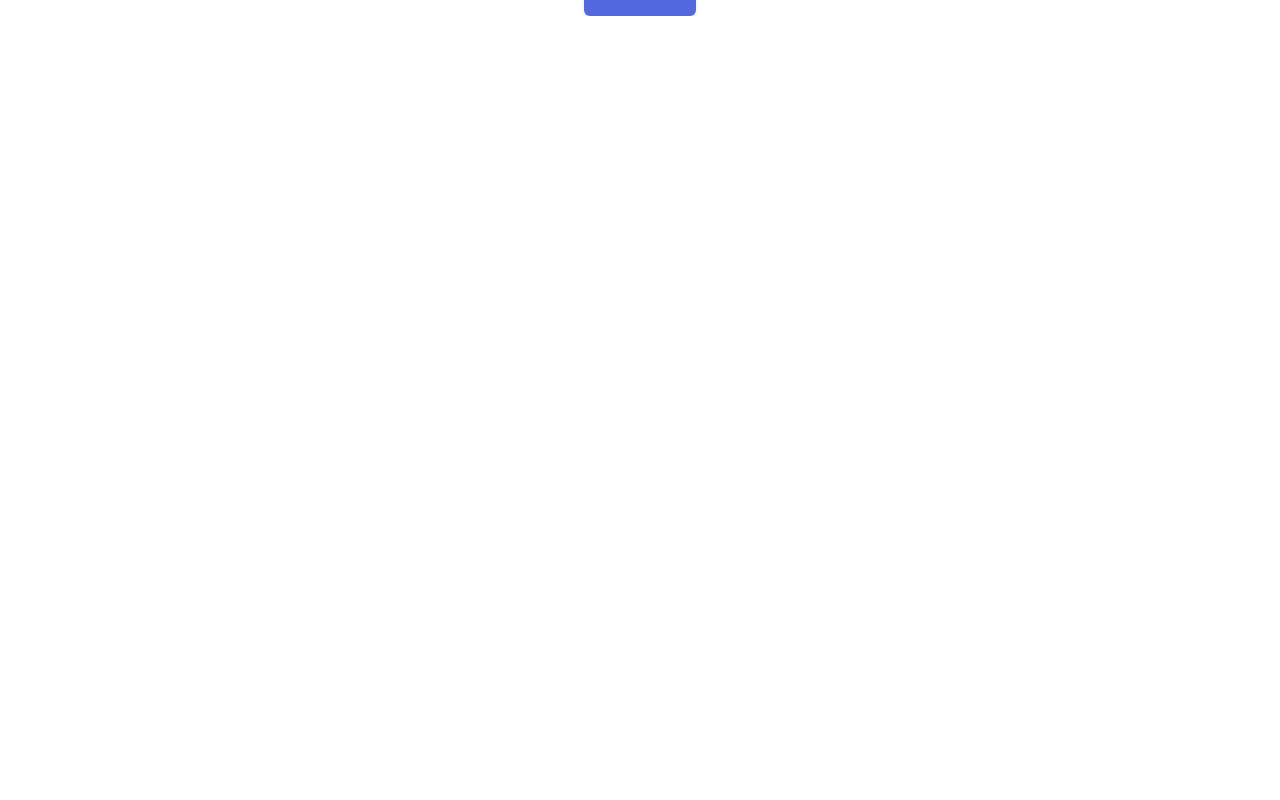
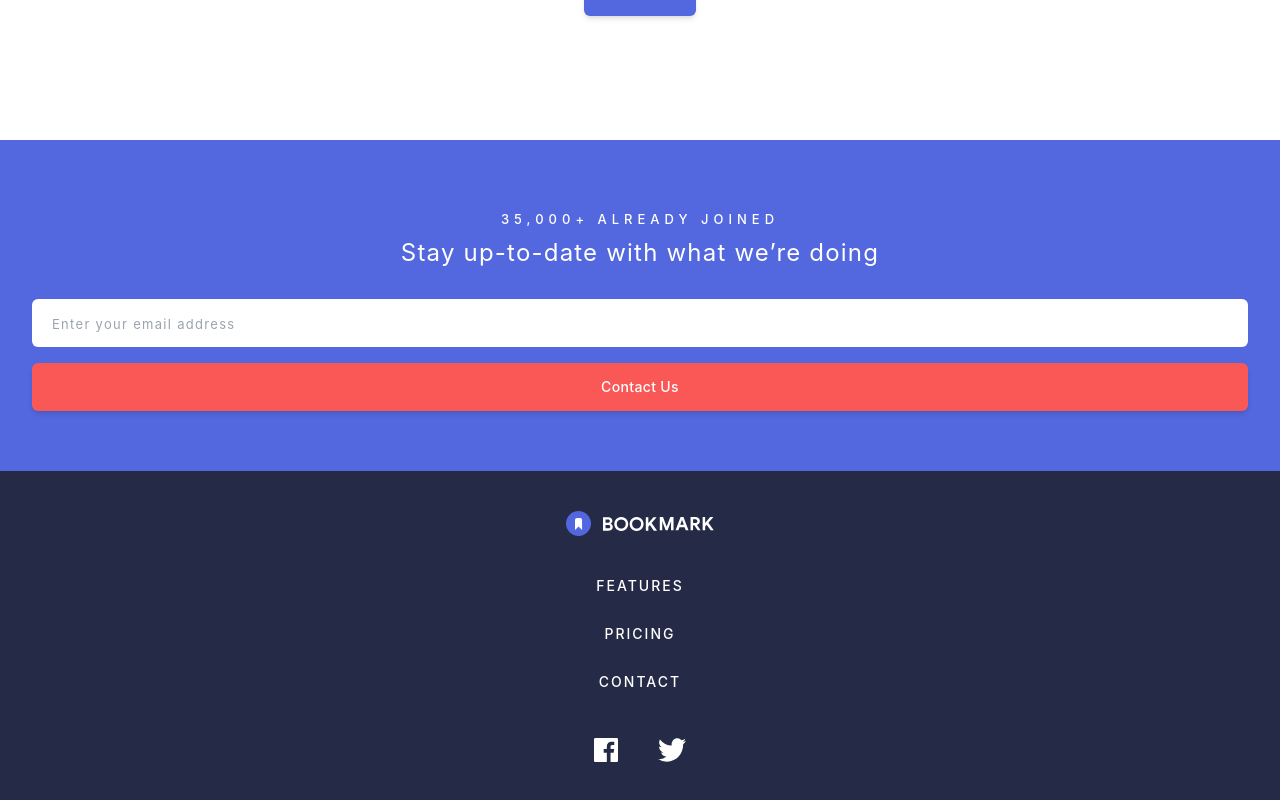
Before and after one commit to felipetn1989/bookmark-react, a React (Create React App) app in the folder bookmark/: page / in a window 1280 px wide. Shown: the part 3661-4461 px from the top of the page. Before the commit the page ends 3677 px from the top, so only its background shows below. Built offline with nearby package versions, Linux system fonts and the light colour scheme.

Commit message:
added form and footer

```diff
--- a/bookmark/src/App.js
+++ b/bookmark/src/App.js
@@ -1,11 +1,13 @@
 import Header from "./components/pages/Header";
 import Main from "./components/pages/Main";
+import Footer from "./components/pages/Footer";
 
 function App() {
   return (
     <div className="App">
       <Header />
       <Main />
+      <Footer />
     </div>
   );
 }
--- /dev/null
+++ b/bookmark/src/components/blocks/MailForm.js
@@ -0,0 +1,22 @@
+import Button from "../buttons/Button";
+import Input from "../form/Input";
+
+export default function MailForm() {
+  return (
+    <form className="grid gap-2.5 text-white bg-[#5368df] mt-[7.75rem] pt-[4.375rem] pb-[3.75rem] px-8" action="#">
+      <h3 className="text-[0.8125rem] font-medium uppercase tracking-[.3125rem]">35,000+ already joined</h3>
+
+      <h2 className="text-2xl tracking-wider leading-7 mb-[1.375rem]">Stay up-to-date with what we’re doing</h2>
+
+      <div className="grid gap-4">
+          <Input formName="mailForm" type="email" placeholder="Enter your email address" />
+          <Button
+            bg="bg-[#fa5757]"
+            textColor="text-white"
+            text="Contact Us"
+            width="w-full"
+          />
+      </div>
+    </form>
+  );
+}
--- /dev/null
+++ b/bookmark/src/components/form/Input.js
@@ -0,0 +1,7 @@
+export default function Input({ formName, type, placeholder }) {
+    return (
+        <label htmlFor={formName}>
+            <input className="w-full py-3 px-5 rounded-md placeholder:text-[0.8125rem] placeholder:tracking-widest" type={type} name={formName} id={formName} placeholder={placeholder} />
+        </label>
+    )
+}
--- /dev/null
+++ b/bookmark/src/components/pages/Footer.js
@@ -0,0 +1,20 @@
+import logo from '../images/logo-bookmark-white.svg'
+import facebookIcon from '../images/icon-facebook.svg'
+import twitterIcon from '../images/icon-twitter.svg'
+
+export default function Footer() {
+    return (
+        <footer className='bg-[#252b46] grid gap-10 place-content-center text-white py-10'>
+            <img src={logo} alt="Bookmark logo" />
+            <ul className='space-y-7 text-center uppercase font-medium text-sm tracking-[0.125rem]'>
+                <li>Features</li>
+                <li>Pricing</li>
+                <li>Contact</li>
+            </ul>
+            <div className='flex justify-center gap-10 mt-1.5'>
+                <img src={facebookIcon} alt="Facebook Icon" />
+                <img src={twitterIcon} alt="Twitter Icon" />
+            </div>
+        </footer>
+    )
+}
--- a/bookmark/src/components/pages/Main.js
+++ b/bookmark/src/components/pages/Main.js
@@ -7,6 +7,7 @@ import Button from "../buttons/Button";
 
 import Features from "../blocks/Features";
 import FAQ from "../blocks/FAQ";
+import MailForm from "../blocks/MailForm";
 
 export default function Main() {
   return (
@@ -101,7 +102,10 @@ export default function Main() {
           </div>
         </div>
       </section>
+
       <FAQ />
+
+      <MailForm />
     </main>
   );
 }
```
Also changed, not shown: bookmark/src/components/images/logo-bookmark-white.svg (added).
